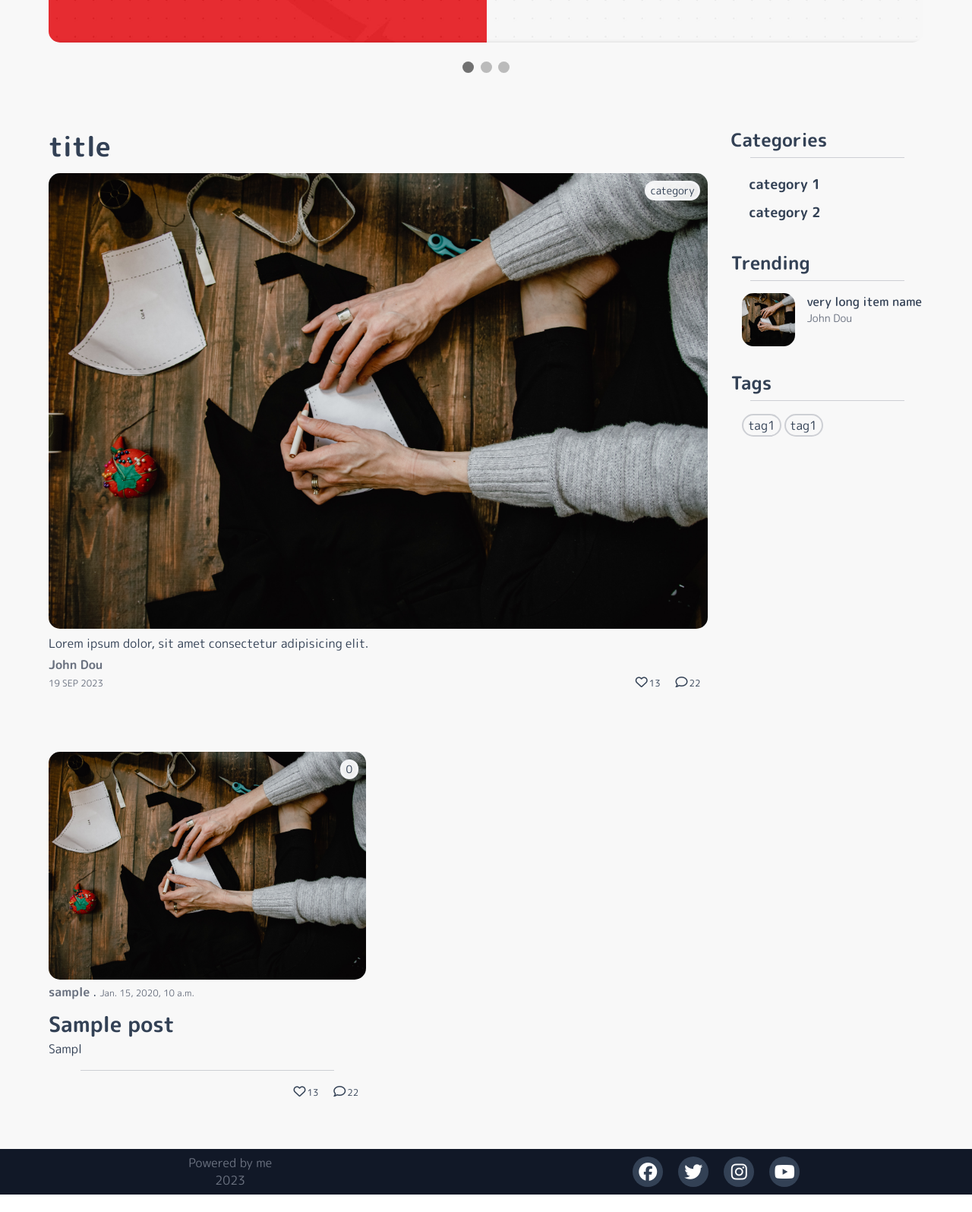
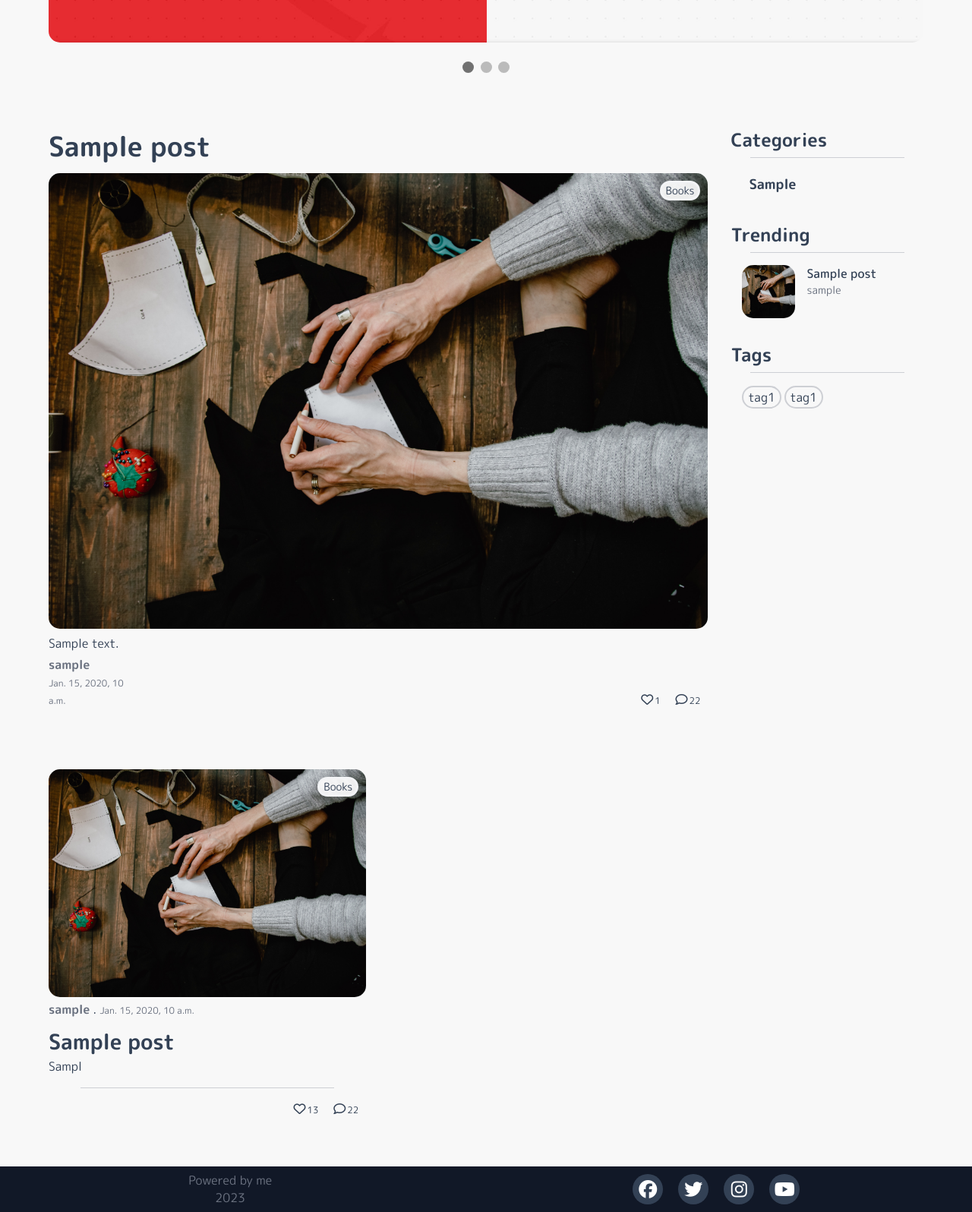
Before and after one commit to AhmadAlmasriDev/crafts-circle, a Django app: template templates/index.html in a window 1280 px wide. Shown: the part 564-2160 px from the top of the page at 76% size. Before the commit the page ends 2137 px from the top, so only its background shows below. Run offline with Django 3.2, Linux system fonts and the light colour scheme; tables that the repository leaves empty hold one stand-in row (values such as "Sample post"); the template is opened without the code that fills it: values that come from a table or form of the project are taken from there, most other values are stand-ins (such as "Sample title", 1, 10 or a date in 2020); some libraries are stand-ins or nearby versions.

Commit message:
Create partial html for index page

```diff
--- a/craftsblog/models.py
+++ b/craftsblog/models.py
@@ -14,7 +14,7 @@ class Post(models.Model):
     featured_image = CloudinaryField('image', default='placeholder')
     image_1 = CloudinaryField('image', default='placeholder')
     image_2 = CloudinaryField('image', default='placeholder')
-    category = models.IntegerField(choices = CATEGORY, default=3)
+    category = models.IntegerField(choices = CATEGORY)
     updated_on = models.DateTimeField(auto_now=True)
     content = models.TextField()
     excerpt = models.TextField(blank=True)
@@ -32,8 +32,7 @@ class Post(models.Model):
     def number_of_likes(self):
         return self.likes.count()
 
-    def most_liked(self):
-        return self.annotate(num_likes=Count('likes')).order_by('num_likes')
+
 
 
 class Comment(models.Model):
--- a/templates/index.html
+++ b/templates/index.html
@@ -53,50 +53,12 @@
     </div>
 
 </section>
-
 <section id = "items"  class="main-container flex-container">
     <div class="main-panel v-flex-container">
-        <div class="most-view item-container">
-            <!-- <h2 class = "section-title">Most Viewed</h2> -->
-            <a href="">
-                <div class="most-view-title">
-                    <h2>title</h2>
-                </div>
-            </a>
-            <a href="">
-                <div class="image-container most-view-image">
-                    <h3 id="item-category">category</h3>
-                    <img src="{% static 'images/image-1.jpg' %}" alt="">
-                </div>
-            </a>
-
-            <a href="">
-
-                <div class="most-view-sub">
-                    <p>Lorem ipsum dolor, sit amet consectetur adipisicing elit.</p>
-                </div>
-            </a>
-            <div class="item-user-info flex-container">
-                <div>
-                    <p><span class="user-name">John Dou</span></p>
-                    <p><span class="creation-date">19 SEP 2023</span></p>
-                </div>
-                <div class="item-user-interaction flex-container">
-                    <div class="item-likes">
-                        <p>
-                            <span class="heart"><i class="fa-regular fa-heart"></i></span><span class="number">13</span>
-                        </p>
-                    </div>
-                    <div class="item-comments">
-                        <p>
-                            <span class="buble"><i class="fa-regular fa-comment"></i></span><span class="number">22</span>
-
-                        </p>
-                    </div>
-                </div>
-            </div>
+        <div>
 
         </div>
+        {% include "partials/featured_item.html"%}
         <div class="all-items-container">
             <!-- <h2 class = "section-title">Items</h2> -->
             <div class="grid-container">
@@ -104,62 +66,7 @@
             </div>
         </div>
     </div>
+    {% include "partials/side_panel.html"%}
 
-    <aside class="" >
-        <div class="side-panel">
-            <div class="side-categories">
-                <div class="side-categories-container">
-                    <h2>Categories</h2>
-                    <hr>
-                    <ul>
-                        <li>
-                            <a href="#">
-                                category 1
-                            </a>
-                        </li>
-                        <li>
-                            <a href="#">
-                                category 2
-                            </a>
-                        </li>
-                    </ul>
-                </div>
-            </div>
-            <div class="side-trending">
-                <div class="side-trending-container">
-                    <h2>Trending</h2>
-                    <hr>
-                    <ul>
-                        <li class="">
-                            <a href="#">
-                                <div class="image-container">
-                                    <img src="{% static 'images/image-1.jpg' %}" alt="">
-                                </div>
-                                <div class="trending-info v-flex-container">
-                                    <h3>very long item name</h3>
-                                    <p>John Dou</p>
-                                </div>
-                            </a>
-                        </li>
-
-
-                </div>
-
-
-            </div>
-            <div class="side-tags">
-                <div class="side-tags-container">
-                    <h2>Tags</h2>
-                    <hr>
-                    <div>
-                        <p>
-                            <a href="">tag1</a>
-                            <a href="">tag1</a>
-
-                        </p>
-                    </div>
-            </div>
-        </div>
-    </aside>
 </section>
 {% endblock %}
--- /dev/null
+++ b/templates/partials/featured_item.html
@@ -0,0 +1,43 @@
+{% load static%}
+
+<div class="most-view item-container">
+    <!-- <h2 class = "section-title">Most Viewed</h2> -->
+    <a href="">
+        <div class="most-view-title">
+            <h2>{{featured_post.title}}</h2>
+        </div>
+    </a>
+    <a href="">
+        <div class="image-container most-view-image">
+            <h3 id="item-category">{{featured_post.get_category_display}}</h3>
+            <img src="{% static 'images/image-1.jpg' %}" alt="">
+        </div>
+    </a>
+
+    <a href="">
+
+        <div class="most-view-sub">
+            {{featured_post.content | safe}}
+        </div>
+    </a>
+    <div class="item-user-info flex-container">
+        <div>
+            <p><span class="user-name">{{featured_post.author}}</span></p>
+            <p><span class="creation-date">{{featured_post.created_on}}</span></p>
+        </div>
+        <div class="item-user-interaction flex-container">
+            <div class="item-likes">
+                <p>
+                    <span class="heart"><i class="fa-regular fa-heart"></i></span><span class="number">{{featured_post.number_of_likes}}</span>
+                </p>
+            </div>
+            <div class="item-comments">
+                <p>
+                    <span class="buble"><i class="fa-regular fa-comment"></i></span><span class="number">22</span>
+
+                </p>
+            </div>
+        </div>
+    </div>
+
+</div>
--- a/templates/partials/post_list_items.html
+++ b/templates/partials/post_list_items.html
@@ -14,7 +14,7 @@
             <a href="{% url 'item' post.slug %}">
 
                 <div class="image-container item-image">
-                    <h3 id="item-category">{{post.category}}</h3>
+                    <h3 id="item-category">{{post.get_category_display}}</h3>
                     <img src="{% static 'images/image-1.jpg' %}" alt="">
                 </div>
             </a>
--- /dev/null
+++ b/templates/partials/side_panel.html
@@ -0,0 +1,58 @@
+{% load static%}
+<aside class="" >
+    <div class="side-panel">
+        <div class="side-categories">
+            <div class="side-categories-container">
+                <h2>Categories</h2>
+                <hr>
+                <ul>
+                    {% for category in categories %}
+                        <li>
+                            <a href="#">
+                                {{category.1}}
+                            </a>
+                        </li>
+
+                    {% endfor %}
+
+                </ul>
+            </div>
+        </div>
+        <div class="side-trending">
+            <div class="side-trending-container">
+                <h2>Trending</h2>
+                <hr>
+                <ul>
+                    {% for post in top_posts %}
+                        <li class="">
+                            <a href="#">
+                                <div class="image-container">
+                                    <img src="{% static 'images/image-1.jpg' %}" alt="">
+                                    <!-- <img src="{{post.featured_image}}" alt=""> -->
+                                </div>
+                                <div class="trending-info v-flex-container">
+                                    <h3>{{post.title}}</h3>
+                                    <p>{{post.author}}</p>
+                                </div>
+                            </a>
+                        </li>
+                    {% endfor %}
+                </ul>
+            </div>
+
+
+        </div>
+        <div class="side-tags">
+            <div class="side-tags-container">
+                <h2>Tags</h2>
+                <hr>
+                <div>
+                    <p>
+                        <a href="">tag1</a>
+                        <a href="">tag1</a>
+
+                    </p>
+                </div>
+        </div>
+    </div>
+</aside>
```
Also changed, not shown: craftsblog/views.py (+17 -5 lines), craftsblog/migrations/0004_alter_post_category.py (added), templates/item.html (added).
